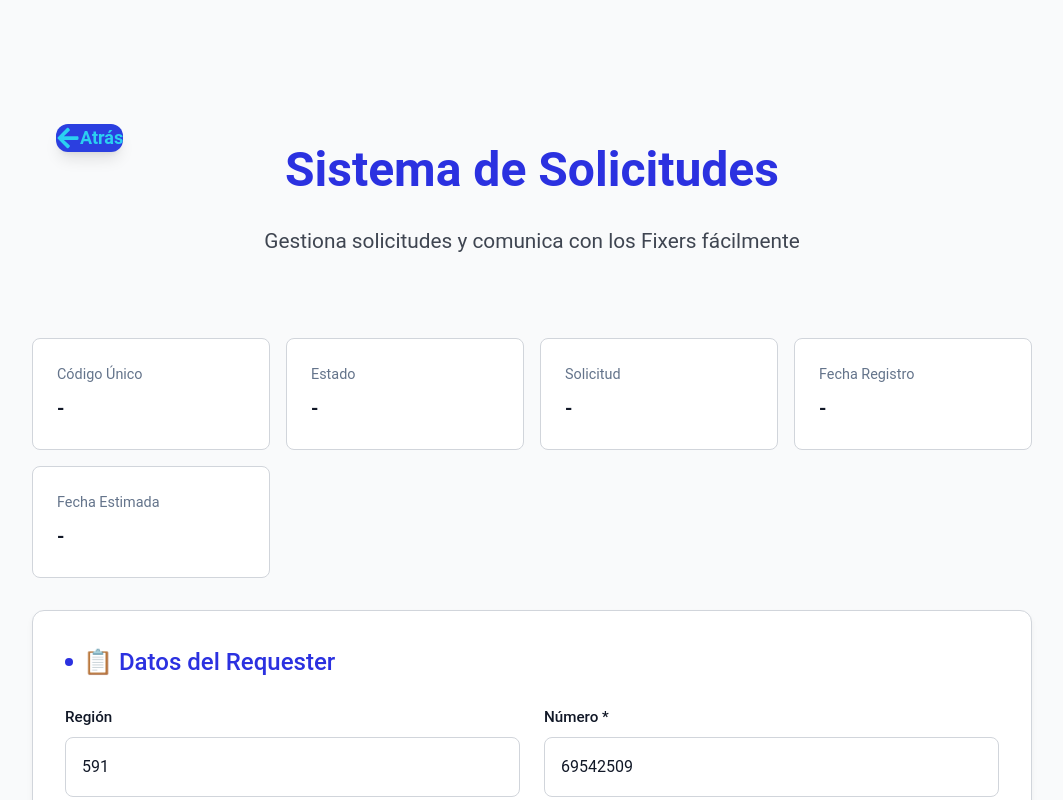
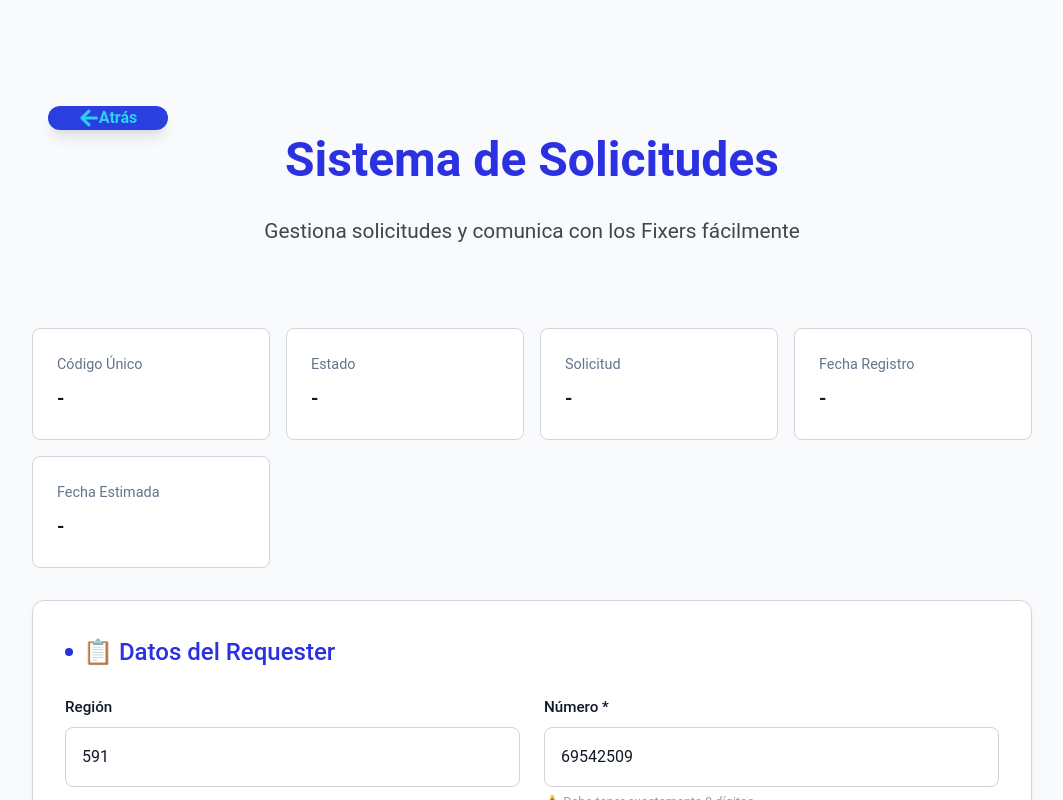
Before and after one commit to sideral237482-stack/deploy, a Next.js app: page /notifications/par1 in a window 1280 px wide. Shown: the top 800 px of the page, without its empty margins (108-1171 px from the left). Built offline with nearby package versions, Linux system fonts and the light colour scheme.

Commit message:
wwwwwwwwwwwwwwww

```diff
--- a/src/app/notifications/par1/page.tsx
+++ b/src/app/notifications/par1/page.tsx
@@ -109,7 +109,7 @@ export default function SistemaSolicitudes() {
   const [logsReintentos, setLogsReintentos] = useState<LogReintento[]>([])
   const [duplicadoDetectado, setDuplicadoDetectado] = useState<{encontrado: boolean, codigo: string, datos: Solicitud | null} | null>(null)
   const [solicitudCreada, setSolicitudCreada] = useState(false)
-  const [ultimaSolicitudInvalida, setUltimaSolicitudInvalida] = useState<SolicitudInvalida | null>(null) // CAMBIO: Solo la última
+  const [ultimaSolicitudInvalida, setUltimaSolicitudInvalida] = useState<SolicitudInvalida | null>(null)
   const [mostrarSolicitudesInvalidas, setMostrarSolicitudesInvalidas] = useState(false)
 
   const [formData, setFormData] = useState<FormData>({
@@ -131,8 +131,6 @@ export default function SistemaSolicitudes() {
 
   useEffect(() => {
     inicializarAlmacenamiento()
-    // NO cargar solicitudes inválidas automáticamente al iniciar
-    // Solo cargarlas cuando realmente se necesiten mostrar
   }, [])
 
   const inicializarAlmacenamiento = () => {
@@ -164,7 +162,6 @@ export default function SistemaSolicitudes() {
       }
 
       localStorage.setItem(SOLICITUDES_INVALIDAS_KEY, JSON.stringify(solicitudesExistentes))
-      // GUARDAR SOLO LA ÚLTIMA SOLICITUD EN EL ESTADO
       setUltimaSolicitudInvalida(solicitud)
       setMostrarSolicitudesInvalidas(true)
     } catch (error) {
@@ -453,7 +450,7 @@ export default function SistemaSolicitudes() {
     setRespuestaServidor('')
     setLogsReintentos([])
     setMostrarSolicitudesInvalidas(false)
-    setUltimaSolicitudInvalida(null) // Limpiar también la última solicitud inválida
+    setUltimaSolicitudInvalida(null)
   }
 
   const calcularSimilitud = (str1: string, str2: string): number => {
@@ -689,7 +686,6 @@ export default function SistemaSolicitudes() {
           agregarLogReintento(1, 0, `⚠️ Número inválido pero se activarán reintentos`)
           throw new Error(`Validación fallida: ${mensajeError}`)
         } else {
-          // GUARDAR SOLICITUD INVÁLIDA
           const solicitudInvalida: SolicitudInvalida = {
             codigoUnico: solicitud.codigoUnico,
             estado: 'solicitud:invalida',
@@ -746,7 +742,6 @@ export default function SistemaSolicitudes() {
         agregarLogReintento(1, 0, `❌ ERROR 400: ${deteccionError.mensaje}`)
 
         if (!deteccionError.requiereReintentos) {
-          // GUARDAR SOLICITUD INVÁLIDA
           const solicitudInvalida: SolicitudInvalida = {
             codigoUnico: solicitud.codigoUnico,
             estado: 'solicitud:invalida',
@@ -784,7 +779,6 @@ export default function SistemaSolicitudes() {
           if (intento === 2) {
             const validacionReintento = validarCanal(solicitud.numero)
             if (!validacionReintento.valido && !validacionReintento.requiereReintentos) {
-              // GUARDAR SOLICITUD INVÁLIDA
               const solicitudInvalida: SolicitudInvalida = {
                 codigoUnico: solicitud.codigoUnico,
                 estado: 'solicitud:invalida',
@@ -900,14 +894,15 @@ export default function SistemaSolicitudes() {
     <div className="container" style={{position: 'relative'}}>
       <button
         onClick={goBack}
-        className="absolute top-6 left-6 p-3 bg-[#2B3FE0] text-[#2BD0F0] rounded-xl hover:bg-[#1AA7ED] hover:text-white transition-all duration-300 shadow-lg hover:shadow-xl flex items-center justify-center space-x-2 z-10"
+        className="absolute top-4 left-4 p-4 bg-[#2B3FE0] text-[#2BD0F0] rounded-xl hover:bg-[#1AA7ED] hover:text-white transition-all duration-300 shadow-lg hover:shadow-xl flex items-center justify-center space-x-2 z-10 min-w-[120px]"
         title="Atrás"
+        style={{minWidth: '120px', whiteSpace: 'nowrap'}}
       >
-        <FaArrowLeft className="h-6 w-6" />
-        <span className="font-semibold text-lg">Atrás</span>
+        <FaArrowLeft className="h-5 w-5 flex-shrink-0" />
+        <span className="font-semibold text-base">Atrás</span>
       </button>
 
-      <div className="header" style={{marginTop: '80px'}}>
+      <div className="header" style={{marginTop: '70px'}}>
         <h1 className="main-title">Sistema de Solicitudes</h1>
         <p className="subtitle">Gestiona solicitudes y comunica con los Fixers fácilmente</p>
       </div>
@@ -1000,7 +995,6 @@ export default function SistemaSolicitudes() {
         </div>
       )}
 
-      {/* SECCIÓN DE ÚLTIMA SOLICITUD INVÁLIDA - SOLO SE MUESTRA CUANDO mostrarSolicitudesInvalidas ES true */}
       {mostrarSolicitudesInvalidas && ultimaSolicitudInvalida && (
         <div className="glass-card" style={{border: '2px solid #ef4444', background: 'rgba(239, 68, 68, 0.05)', marginTop: '2rem'}}>
           <h2 className="card-title" style={{color: '#ef4444', display: 'flex', alignItems: 'center', gap: '10px'}}>
```
